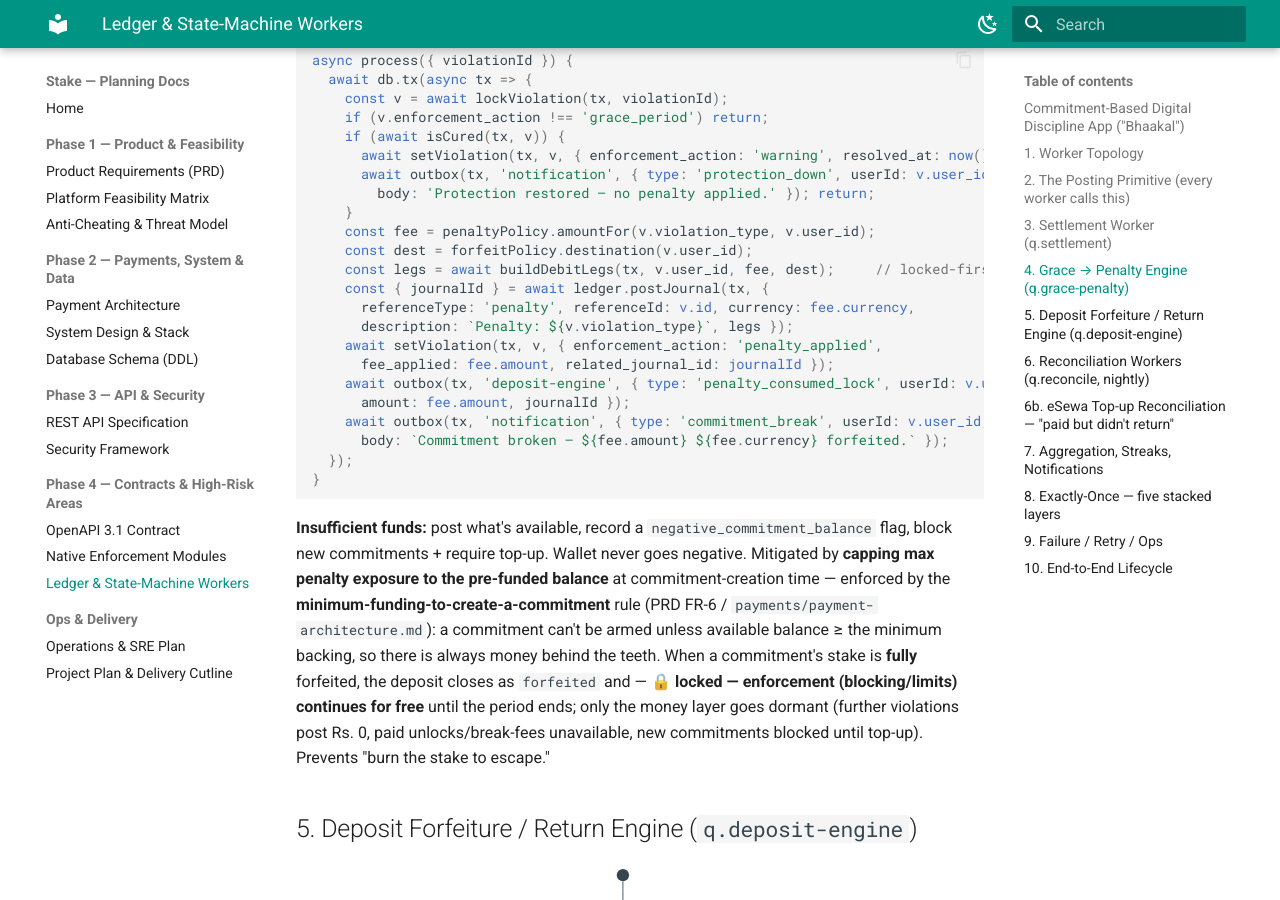
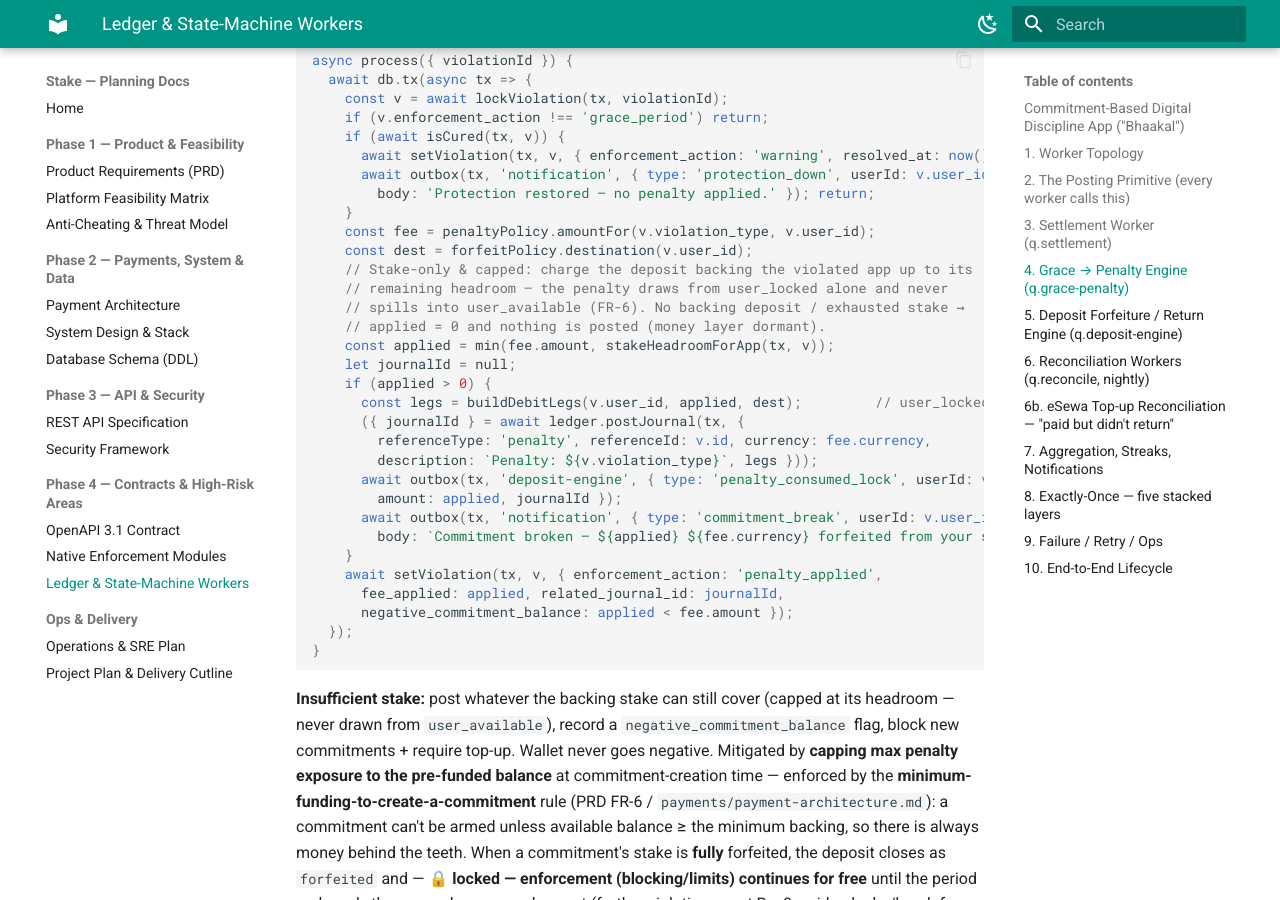
Before and after one commit to JEEVANRAWAL/stake-app-doc, an MkDocs documentation site: the page built from docs/backend/ledger-workers.md, in a window 1280 px wide and 900 px high, scrolled down 4442 px. Built offline with MkDocs 1.6.1 and Material for MkDocs 9.7.7, drawn with Linux system fonts in a browser that asks for light colours.

Commit message:
Docs: fix ledger-workers penalty pseudocode to match stake-only behavior
The grace→penalty pseudocode still said "locked-first waterfall" and
"post what's available", implying a spill from stake into user_available.
The real engine (ViolationsService.applyPenalty) caps at the violated
app's stake headroom and never touches available (FR-6). Rewrite the
pseudocode to applied = min(fee, stakeHeadroom), guard the zero case, and
set the negative_commitment_balance flag; reword the insufficient-funds
note to "capped at its headroom — never drawn from user_available".

Co-Authored-By: Claude Opus 4.8 <noreply@anthropic.com>

````diff
--- a/docs/backend/ledger-workers.md
+++ b/docs/backend/ledger-workers.md
@@ -156,20 +156,30 @@ async process({ violationId }) {
     }
     const fee = penaltyPolicy.amountFor(v.violation_type, v.user_id);
     const dest = forfeitPolicy.destination(v.user_id);
-    const legs = await buildDebitLegs(tx, v.user_id, fee, dest);     // locked-first waterfall
-    const { journalId } = await ledger.postJournal(tx, {
-      referenceType: 'penalty', referenceId: v.id, currency: fee.currency,
-      description: `Penalty: ${v.violation_type}`, legs });
+    // Stake-only & capped: charge the deposit backing the violated app up to its
+    // remaining headroom — the penalty draws from user_locked alone and never
+    // spills into user_available (FR-6). No backing deposit / exhausted stake →
+    // applied = 0 and nothing is posted (money layer dormant).
+    const applied = min(fee.amount, stakeHeadroomForApp(tx, v));
+    let journalId = null;
+    if (applied > 0) {
+      const legs = buildDebitLegs(v.user_id, applied, dest);         // user_locked → dest
+      ({ journalId } = await ledger.postJournal(tx, {
+        referenceType: 'penalty', referenceId: v.id, currency: fee.currency,
+        description: `Penalty: ${v.violation_type}`, legs }));
+      await outbox(tx, 'deposit-engine', { type: 'penalty_consumed_lock', userId: v.user_id,
+        amount: applied, journalId });
+      await outbox(tx, 'notification', { type: 'commitment_break', userId: v.user_id,
+        body: `Commitment broken — ${applied} ${fee.currency} forfeited from your stake.` });
+    }
     await setViolation(tx, v, { enforcement_action: 'penalty_applied',
-      fee_applied: fee.amount, related_journal_id: journalId });
-    await outbox(tx, 'deposit-engine', { type: 'penalty_consumed_lock', userId: v.user_id,
-      amount: fee.amount, journalId });
-    await outbox(tx, 'notification', { type: 'commitment_break', userId: v.user_id,
-      body: `Commitment broken — ${fee.amount} ${fee.currency} forfeited.` });
+      fee_applied: applied, related_journal_id: journalId,
+      negative_commitment_balance: applied < fee.amount });
   });
 }
 ```
-**Insufficient funds:** post what's available, record a `negative_commitment_balance` flag, block new
+**Insufficient stake:** post whatever the backing stake can still cover (capped at its headroom — never
+drawn from `user_available`), record a `negative_commitment_balance` flag, block new
 commitments + require top-up. Wallet never goes negative. Mitigated by **capping max penalty exposure to the
 pre-funded balance** at commitment-creation time — enforced by the **minimum-funding-to-create-a-commitment**
 rule (PRD FR-6 / `payments/payment-architecture.md`): a commitment can't be armed unless available balance ≥
````
